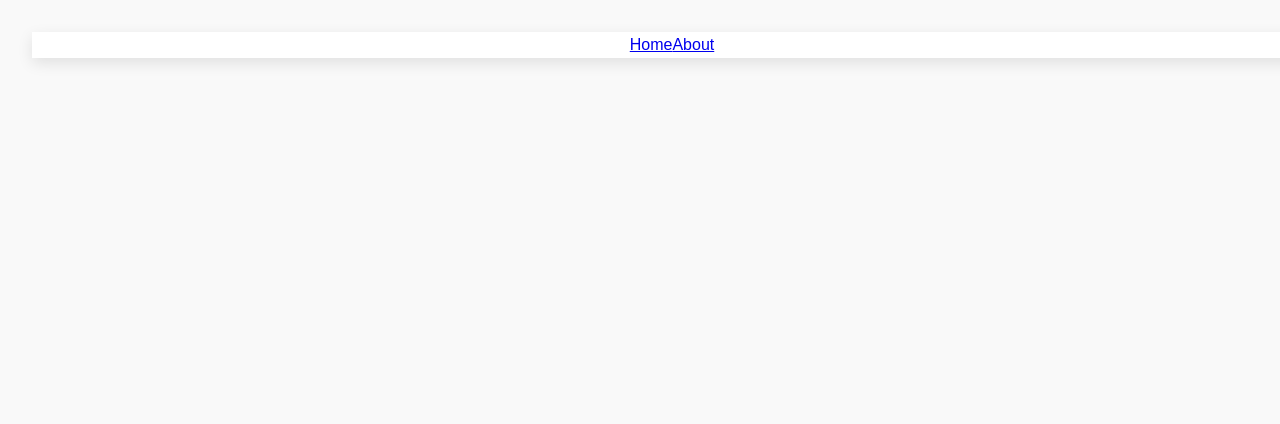
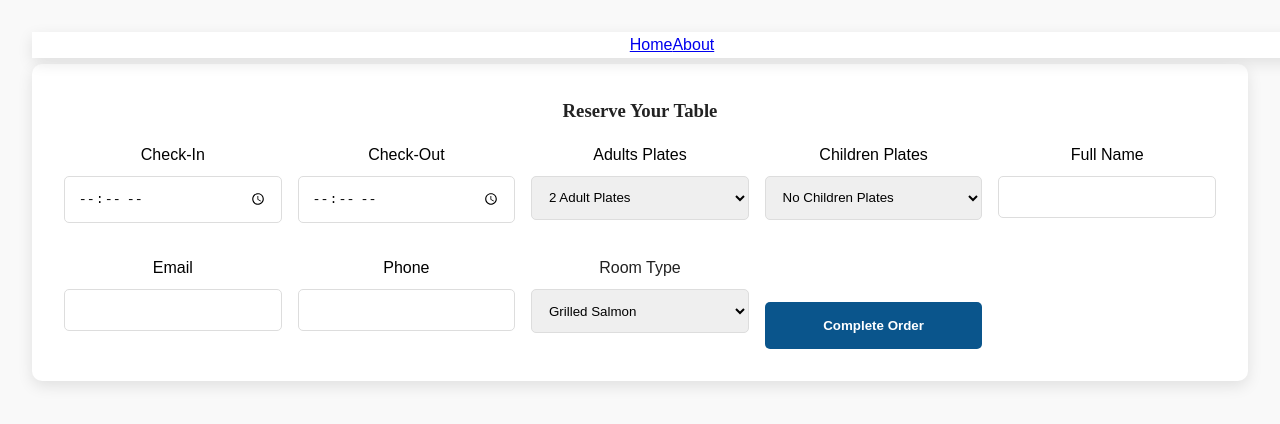
Before and after one commit to ngura9662/hotel-booking, a React (Vite) app: page /Order in a window 1280 px wide. Before the commit this address had no page. Shown: the top 424 px of the page. Built offline with nearby package versions, Linux system fonts and the light colour scheme.

Commit message:
Add booking and order components with routing; update navigation links

```diff
--- a/src/App.jsx
+++ b/src/App.jsx
@@ -3,6 +3,8 @@ import { BrowserRouter as Router, Routes, Route } from 'react-router-dom'
 import Nav from './Nav'
 import Home from './Home'
 import About from './About'
+import Book from './Book'
+import Order from './Order'
 import './App.css'
 
 function App() {
@@ -13,7 +15,9 @@ function App() {
       <Nav />
       <Routes>
         <Route path="/" element={<Home />} />
-        <Route path="/about" element={<About />} />
+        <Route path="/About" element={<About />} />
+        <Route path="/Book" element={<Book />} />
+        <Route path="/Order" element={<Order />} />
       </Routes>
     </Router>
   )
--- /dev/null
+++ b/src/Book.jsx
@@ -0,0 +1,60 @@
+function Book() {
+  return (
+    <div>
+      <div className="booking-widget" id="booking">
+        <h3>Book Your Stay</h3>
+        <form className="booking-form" id="booking-form">
+          <div className="form-group">
+            <label htmlFor="check-in" style={{ color: 'black' }}>Check-In</label>
+            <input type="date" id="check-in" required />
+          </div>
+          <div className="form-group">
+            <label htmlFor="check-out" style={{ color: 'black' }}>Check-Out</label>
+            <input type="date" id="check-out" required />
+          </div>
+          <div className="form-group">
+            <label htmlFor="adults" style={{ color: 'black' }}>Adults</label>
+            <select id="adults" required>
+              <option value="1">1 Adult</option>
+              <option value="2" selected>2 Adults</option>
+              <option value="3">3 Adults</option>
+              <option value="4">4 Adults</option>
+            </select>
+          </div>
+          <div className="form-group">
+            <label htmlFor="children" style={{ color: 'black' }}>Children</label>
+            <select id="children">
+              <option value="0" selected>No Children</option>
+              <option value="1">1 Child</option>
+              <option value="2">2 Children</option>
+              <option value="3">3 Children</option>
+            </select>
+          </div>
+          <div className="form-group">
+            <label htmlFor="name" style={{ color: 'black' }}>Full Name</label>
+            <input type="text" id="name" required />
+          </div>
+          <div className="form-group">
+            <label htmlFor="email" style={{ color: 'black' }}>Email</label>
+            <input type="email" id="email" required />
+          </div>
+          <div className="form-group">
+            <label htmlFor="phone" style={{ color: 'black' }}>Phone</label>
+            <input type="tel" id="phone" required />
+          </div>
+          <div className="form-group">
+            <label htmlFor="room-type">Room Type</label>
+            <select id="room-type" name="room-type" required>
+              <option value="deluxe">Deluxe Room</option>
+              <option value="executive">Executive Suite</option>
+              <option value="family">Family Suite</option>
+            </select>
+          </div>
+          <button type="submit" className="search-btn">Complete Booking</button>
+        </form>
+      </div>
+    </div>
+  );
+}
+
+export default Book;
--- a/src/Home.jsx
+++ b/src/Home.jsx
@@ -1,3 +1,4 @@
+import {Link} from 'react-router-dom'
 function Home() {
   return (
     <div>
@@ -22,7 +23,7 @@ function Home() {
                 </div>
                 <div className="room-price">
                   <div className="price">$70 <small>/night</small></div>
-                  <a href="#booking" className="book-btn">Book Now</a>
+                  <Link to="/Book" className="book-btn">Book Now</Link>
                 </div>
               </div>
             </div>
@@ -40,7 +41,7 @@ function Home() {
                 </div>
                 <div className="room-price">
                   <div className="price">$110 <small>/night</small></div>
-                  <a href="#booking" className="book-btn">Book Now</a>
+                  <Link to="/Book" className="book-btn">Book Now</Link>
                 </div>
               </div>
             </div>
@@ -57,7 +58,7 @@ function Home() {
                 </div>
                 <div className="room-price">
                   <div className="price">$150 <small>/night</small></div>
-                  <a href="#booking" className="book-btn">Book Now</a>
+                  <Link to="/Book" className="book-btn">Book Now</Link>
                 </div>
               </div>
             </div>
@@ -86,7 +87,7 @@ function Home() {
                 </div>
                 <div className="room-price">
                   <div className="price">$15 <small>/dish</small></div>
-                  <a href="#booking" className="book-btn">Order Now</a>
+                  <Link to="/Order" className="book-btn">Order Now</Link>
                 </div>
               </div>
             </div>
@@ -103,7 +104,7 @@ function Home() {
                 </div>
                 <div className="room-price">
                   <div className="price">$10 <small>/dish</small></div>
-                  <a href="#booking" className="book-btn">Order Now</a>
+                  <Link to="/Order" className="book-btn">Order Now</Link>
                 </div>
               </div>
             </div>
@@ -119,7 +120,7 @@ function Home() {
                 </div>
                 <div className="room-price">
                   <div className="price">$15 <small>/dish</small></div>
-                  <a href="#booking" className="book-btn">Order Now</a>
+                  <Link to="/Order" className="book-btn">Order Now</Link>
                 </div>
               </div>
             </div>
--- a/src/Nav.jsx
+++ b/src/Nav.jsx
@@ -3,11 +3,11 @@ import {Link} from 'react-router-dom'
 
 function Nav() {
   return (
-    <header> <nav>
-      <Link to="/">Home</Link>
-      <Link to="/About">About</Link>
-    </nav>
-
+    <header>
+      <nav className="nav">
+       <Link to="/">Home</Link>
+       <Link to="/About">About</Link>
+      </nav>
     </header>
 
   )
--- /dev/null
+++ b/src/Order.jsx
@@ -0,0 +1,60 @@
+function Order() {
+  return (
+    <div>
+      <div className="booking-widget" id="booking">
+        <h3>Reserve Your Table</h3>
+        <form className="booking-form" id="booking-form">
+          <div className="form-group">
+            <label htmlFor="check-in" style={{ color: 'black' }}>Check-In</label>
+            <input type="time" id="check-in" required />
+          </div>
+          <div className="form-group">
+            <label htmlFor="check-out" style={{ color: 'black' }}>Check-Out</label>
+            <input type="time" id="check-out" required />
+          </div>
+          <div className="form-group">
+            <label htmlFor="adults" style={{ color: 'black' }}>Adults Plates</label>
+            <select id="adults" required>
+              <option value="1">1 Adult Plate</option>
+              <option value="2" selected>2 Adult Plates</option>
+              <option value="3">3 Adult Plates</option>
+              <option value="4">4 Adult Plates</option>
+            </select>
+          </div>
+          <div className="form-group">
+            <label htmlFor="children" style={{ color: 'black' }}>Children Plates</label>
+            <select id="children">
+              <option value="0" selected>No Children Plates</option>
+              <option value="1">1 Child Plate</option>
+              <option value="2">2 Child Plates</option>
+              <option value="3">3 Child Plates</option>
+            </select>
+          </div>
+          <div className="form-group">
+            <label htmlFor="name" style={{ color: 'black' }}>Full Name</label>
+            <input type="text" id="name" required />
+          </div>
+          <div className="form-group">
+            <label htmlFor="email" style={{ color: 'black' }}>Email</label>
+            <input type="email" id="email" required />
+          </div>
+          <div className="form-group">
+            <label htmlFor="phone" style={{ color: 'black' }}>Phone</label>
+            <input type="tel" id="phone" required />
+          </div>
+          <div className="form-group">
+            <label htmlFor="room-type">Room Type</label>
+            <select id="room-type" name="room-type" required>
+              <option value="deluxe">Grilled Salmon</option>
+              <option value="executive">Caesar Salad</option>
+              <option value="family">Spaghetti Carbonara</option>
+            </select>
+          </div>
+          <button type="submit" className="search-btn">Complete Order</button>
+        </form>
+      </div>
+    </div>
+  );
+}
+
+export default Order;
```
Also changed, not shown: src/booking.jsx (deleted).
